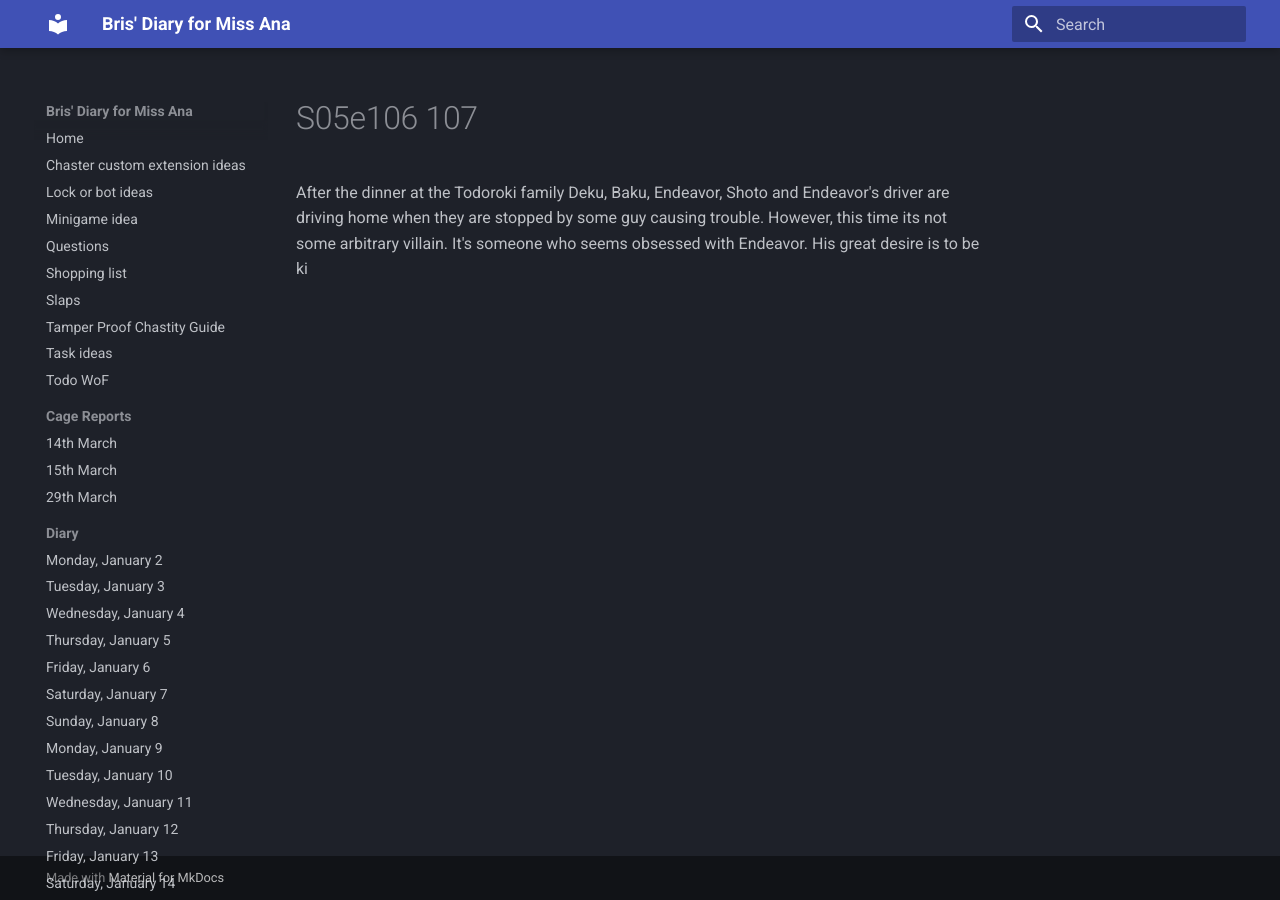
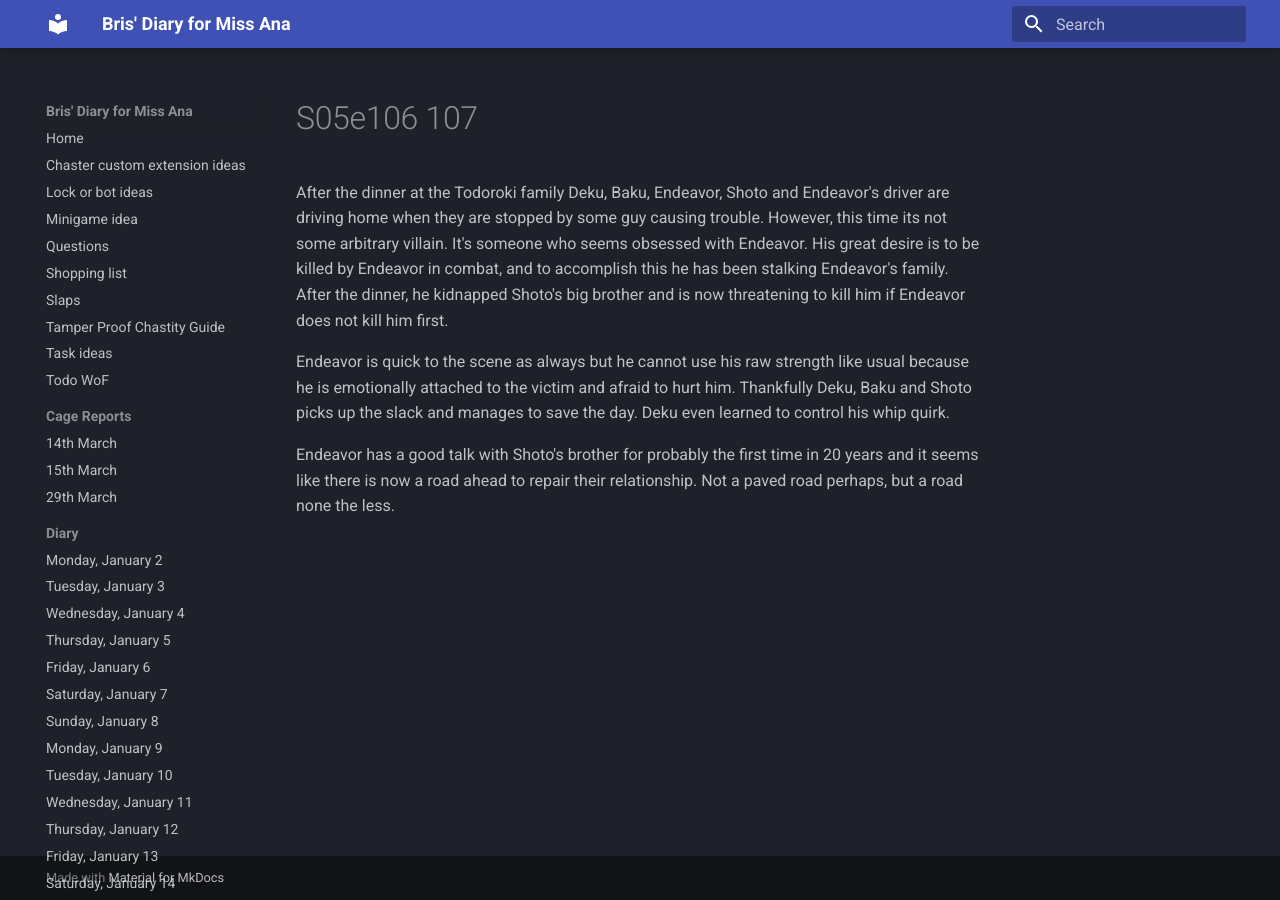
Before and after one commit to bris00/DFMA, an MkDocs documentation site: the page built from diary/Series/My Hero Academia/s05e106-107.md, in a window 1280 px wide. Built offline with MkDocs 1.6.1 and Material for MkDocs 9.7.7, drawn with Linux system fonts in a browser that asks for light colours.

Commit message:
vault backup: 2023-05-05 09:24:17
Affected files:
diary/Series/My Hero Academia/s05e106-107.md

```diff
--- a/diary/Series/My Hero Academia/s05e106-107.md
+++ b/diary/Series/My Hero Academia/s05e106-107.md
@@ -1 +1,5 @@
-After the dinner at the Todoroki family Deku, Baku, Endeavor, Shoto and Endeavor's driver are driving home when they are stopped by some guy causing trouble. However, this time its not some arbitrary villain. It's someone who seems obsessed with Endeavor. His great desire is to be ki
+After the dinner at the Todoroki family Deku, Baku, Endeavor, Shoto and Endeavor's driver are driving home when they are stopped by some guy causing trouble. However, this time its not some arbitrary villain. It's someone who seems obsessed with Endeavor. His great desire is to be killed by Endeavor in combat, and to accomplish this he has been stalking Endeavor's family. After the dinner, he kidnapped Shoto's big brother and is now threatening to kill him if Endeavor does not kill him first.
+
+Endeavor is quick to the scene as always but he cannot use his raw strength like usual because he is emotionally attached to the victim and afraid to hurt him. Thankfully Deku, Baku and Shoto picks up the slack and manages to save the day. Deku even learned to control his whip quirk.
+
+Endeavor has a good talk with Shoto's brother for probably the first time in 20 years and it seems like there is now a road ahead to repair their relationship. Not a paved road perhaps, but a road none the less.
```
